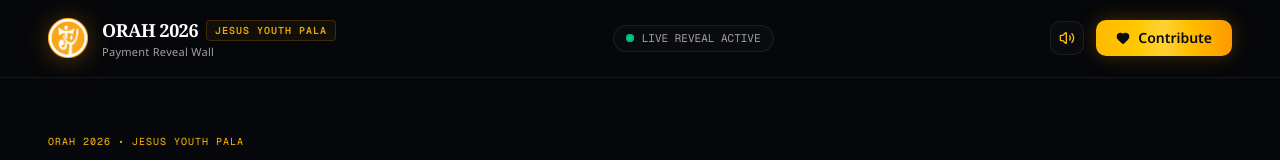
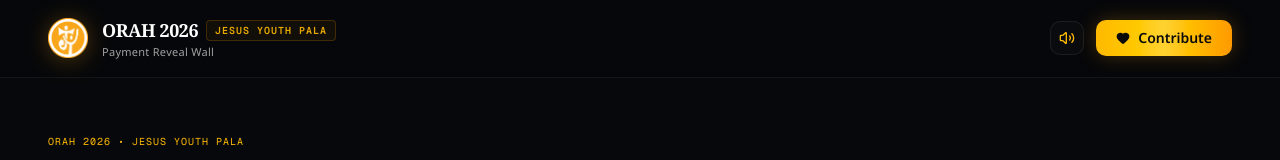
Before and after one commit to dariogeorge21/orah-finance-wall, a Next.js app: page / in a window 1280 px wide. Shown: the top 160 px of the page. Built offline with nearby package versions, Linux system fonts and the light colour scheme; no server answers; the database is empty; a web font is replaced by a local one.

Commit message:
feat: remove center live indicator from Navbar for a cleaner interface

```diff
--- a/components/Navbar.tsx
+++ b/components/Navbar.tsx
@@ -50,15 +50,6 @@ export function Navbar({ onOpenContribute }: NavbarProps) {
           </div>
         </div>
 
-        {/* Center Live Indicator */}
-        <div className="hidden md:flex items-center gap-2 px-3 py-1 rounded-full border border-white/[0.07] bg-white/[0.02] text-[11px] font-mono text-neutral-400">
-          <span className="relative flex h-2 w-2">
-            <span className="animate-ping absolute inline-flex h-full w-full rounded-full bg-emerald-400 opacity-60"></span>
-            <span className="relative inline-flex rounded-full h-2 w-2 bg-emerald-500"></span>
-          </span>
-          <span>{isRealtimeConnected ? 'LIVE REVEAL ACTIVE' : 'LOCAL SYNC'}</span>
-        </div>
-
         {/* Action Controls */}
         <div className="flex items-center gap-3">
           {/* Sound Toggle */}
```
